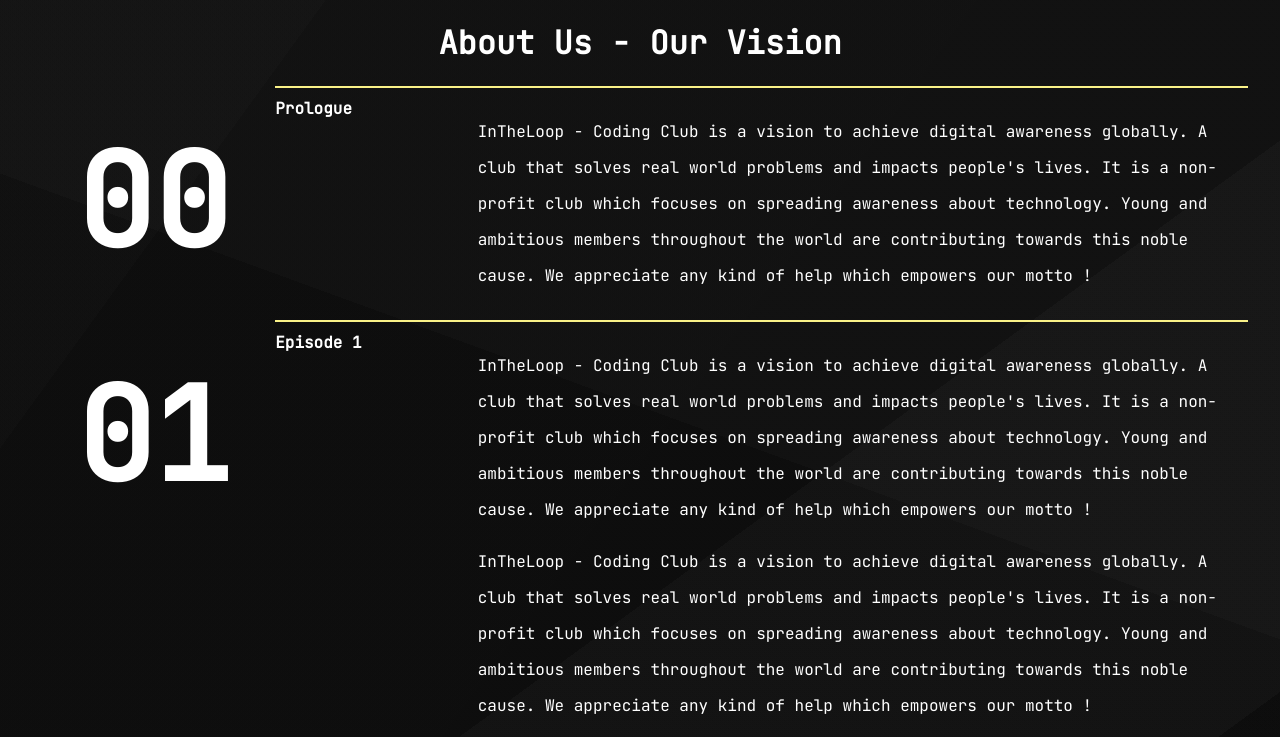
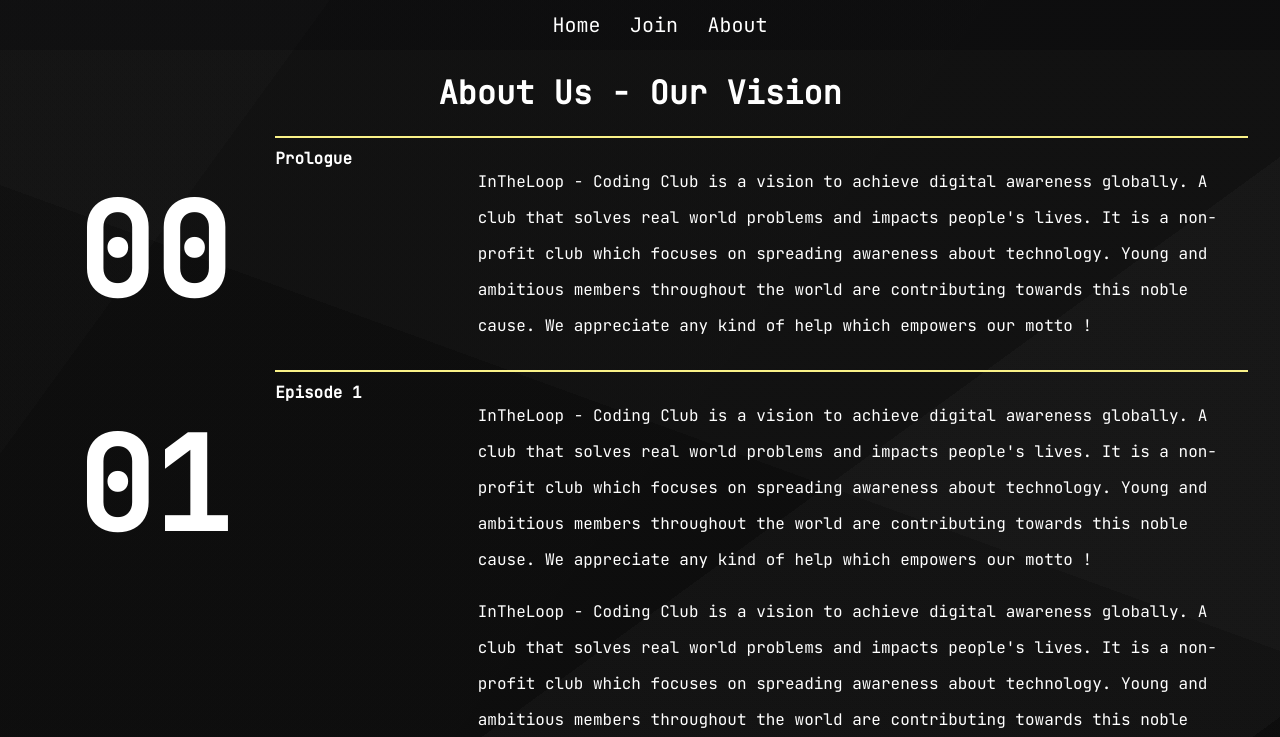
Before and after one commit to CodeRustyPro/InTheLoop, a plain HTML site: page about.html in a window 1280 px wide. Shown: the top 737 px of the page. Drawn offline with Linux system fonts and the light colour scheme.

Commit message:
added minor changes

```diff
--- a/about.html
+++ b/about.html
@@ -70,6 +70,39 @@
         margin: 0 auto;
       }
 
+
+      .navbar {
+        clear: both;
+        overflow: auto;
+      }
+
+      nav {
+        overflow: hidden;
+        display: flex;
+        cursor: pointer;
+        align-items: center;
+        justify-content: center;
+        height: 50px;
+        color: white;
+        background-color: rgba(4, 7, 10, 0.27);
+        font-family: "JetBrains Mono", monospace !important;
+
+      }
+
+      ul li {
+        display: inline-block;
+        padding: 10px;
+        font-size: 20px;
+      }
+
+      ul li a:hover {
+        text-shadow: 0 0 15px rgb(255, 255, 255);
+        color: #03a9f4;
+      }
+      ul li a{
+        text-decoration: none;
+        color:white;
+      }
       .episode {
         display: grid;
         grid-template-columns: 1fr 4fr;
@@ -199,6 +232,17 @@
     </style>
   </head>
   <body>
+
+    <div class="navbar">
+      <nav>
+        <ul>
+          <li><a href="index.html">Home</a></li>
+          <li><a href="">Join</a></li>
+          <li><a href="#">About</a></li>
+        </ul>
+      </nav>
+    </div>
+
     <div class="container">
       <h1 class="center">About Us - Our Vision</h1>
 
```
Also changed, not shown: index.html (+1 -1 lines).
